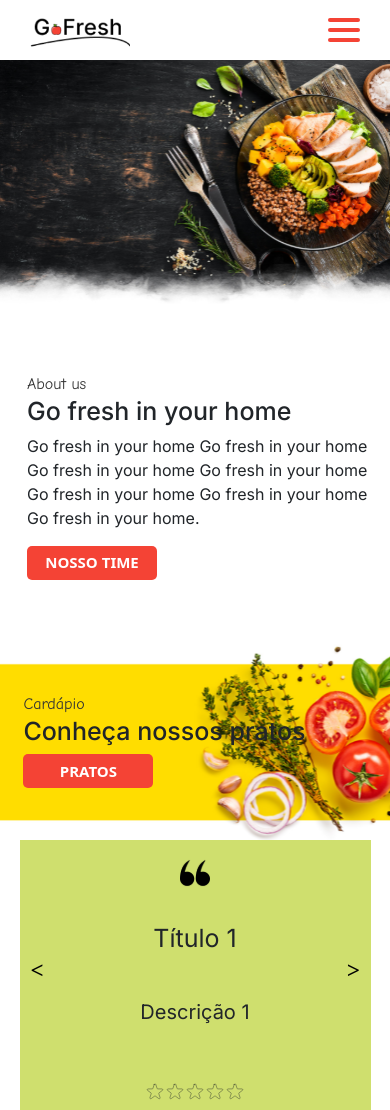
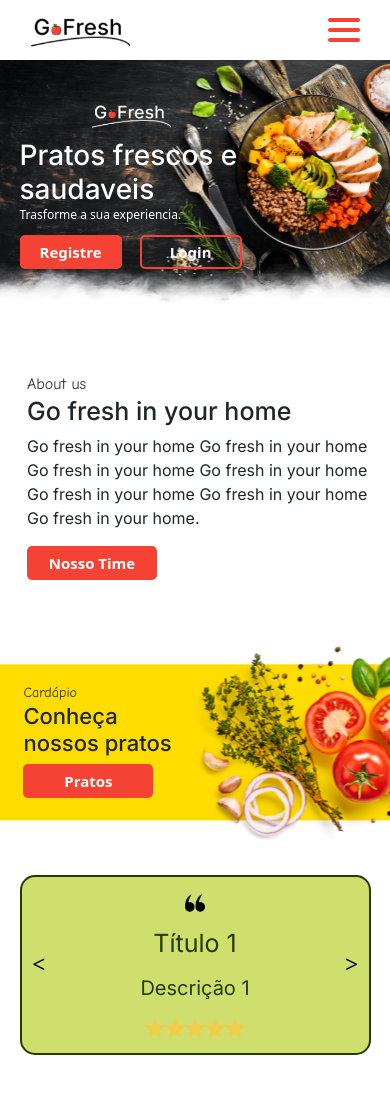
Before and after one commit to lucasdutradev/Gofresh, a React (Create React App) app: page / in a window 390 px wide. Built offline with nearby package versions, Linux system fonts and the light colour scheme; no server answers.

Commit message:
fix(CSS): Responsiviness Fixed

```diff
--- a/src/components/Button/style.js
+++ b/src/components/Button/style.js
@@ -6,11 +6,19 @@ export const ButtonRed = styled.button`
     border-radius: 5px;
     font-size: 15px;
     font-weight: 700;
-    background-color: #f44335;
-    color: #fff;
+    line-height: 0px;
+    background-color: var(--red);
+    border: 2px solid var(--red);
+    color: var(--white);
     width: 100%;
     max-width: 130px;
     min-height: 34px;
+    transition: 0.2s ease-in-out;
+
+    :hover {
+        background-color: transparent;
+        color: var(--red);
+    }
 
     @media screen and (min-width: 500px) {
         font-size: 17px;
--- a/src/components/Header/index.jsx
+++ b/src/components/Header/index.jsx
@@ -16,7 +16,10 @@ const Header = () => {
 
     return (
         <HeaderStyled>
+            <Link to="/">
                 <img src={Logo} alt="Logomarca" />
+            </Link>
+
             {localStorage.getItem("@Token") && (
                 <Link to="configuration">
                     <div className="containerUser">
--- a/src/components/Header/style.js
+++ b/src/components/Header/style.js
@@ -53,7 +53,7 @@ export const StyledBurger = styled.div`
 
     div {
         width: 32px;
-        height: 3.7px;
+        height: 4px;
         background-color: var(--red);
         border-radius: 10px;
         transform-origin: 0.5px;
--- a/src/components/ModalTeam/style.js
+++ b/src/components/ModalTeam/style.js
@@ -9,6 +9,7 @@ export const SectionModal = styled.section`
     height: 100%;
     position: fixed;
     z-index: 29;
+    overflow: auto;
     background-color: rgb(0, 0, 0, 9.5);
 `;
 
--- a/src/pages/Home/index.jsx
+++ b/src/pages/Home/index.jsx
@@ -5,16 +5,20 @@ import {
     SectionOurTeam,
     SectionFoods,
     SectionCarousel,
+    DivTextsBanner,
 } from "./style";
 import ImageOurTeam from "../../images/image-ourteam.svg";
 import ButtonDefault from "../../components/Button";
 import Symbol from "../../images/quotationMarks.svg";
 import { HomeContext } from "../../Providers/home";
 import { useContext } from "react";
-import RatingIcon from "../../components/RatingIcon";
+import YellowStar from "../../images/yellowStar.svg";
 import ModalTeam from "../../components/ModalTeam";
+import WhiteLogo from "../../images/whitelogo.png";
+import { useHistory } from "react-router-dom";
 
 const Home = () => {
+    const history = useHistory();
     const { rating, count, addCount, subCount, modal, setModal } =
         useContext(HomeContext);
 
@@ -23,7 +27,26 @@ const Home = () => {
             {modal && <ModalTeam />}
             <SectionHome>
                 <Header />
-                <DivBanner />
+                <DivBanner>
+                    <DivTextsBanner>
+                        <img src={WhiteLogo} alt="" />
+                        <h1>Pratos frescos e saudaveis</h1>
+                        <small>Trasforme a sua experiencia.</small>
+                        <div>
+                            <ButtonDefault
+                                onClick={() => history.push("/register")}
+                            >
+                                Registre
+                            </ButtonDefault>
+                            <button
+                                onClick={() => history.push("/login")}
+                                className="button-transparent"
+                            >
+                                Login
+                            </button>
+                        </div>
+                    </DivTextsBanner>
+                </DivBanner>
                 <SectionOurTeam>
                     <div className="left">
                         <img src={ImageOurTeam} alt="" />
@@ -43,7 +66,7 @@ const Home = () => {
                             </p>
                         </div>
                         <ButtonDefault onClick={() => setModal(true)}>
-                            NOSSO TIME
+                            Nosso Time
                         </ButtonDefault>
                     </div>
                 </SectionOurTeam>
@@ -51,7 +74,7 @@ const Home = () => {
                     <div>
                         <small>Cardápio</small>
                         <h2>Conheça nossos pratos</h2>
-                        <ButtonDefault>PRATOS</ButtonDefault>
+                        <ButtonDefault>Pratos</ButtonDefault>
                     </div>
                 </SectionFoods>
                 <SectionCarousel>
@@ -63,10 +86,10 @@ const Home = () => {
                             <p>{rating[count].description}</p>
                             <div className="stars">
                                 {[1, 2, 3, 4, 5].map((index) => (
-                                    <RatingIcon
+                                    <img
+                                        src={YellowStar}
+                                        alt="star"
                                         key={index}
-                                        index={index}
-                                        rating={rating}
                                     />
                                 ))}
                             </div>
--- a/src/pages/Home/style.js
+++ b/src/pages/Home/style.js
@@ -19,6 +19,11 @@ export const DivBanner = styled.div`
     background-position: bottom;
     background-size: cover;
     background-repeat: no-repeat;
+    padding-left: 5%;
+    display: flex;
+    flex-direction: column;
+    justify-content: center;
+    align-items: flex-start;
 
     @media screen and (min-width: 500px) {
         min-height: 350px;
@@ -44,6 +49,179 @@ export const DivBanner = styled.div`
     @media screen and (min-width: 1400px) {
         min-height: 740px;
         margin-bottom: 50px;
+    }
+`;
+
+export const DivTextsBanner = styled.div`
+    display: flex;
+    flex-direction: column;
+    justify-content: center;
+    align-items: center;
+    width: 60%;
+    height: 70%;
+
+    img {
+        width: 80px;
+    }
+    h1 {
+        width: 100%;
+        text-align: left;
+        font-size: 28px;
+        color: var(--white);
+        margin: 5% 0 0;
+    }
+    small {
+        width: 100%;
+        text-align: left;
+        font-size: 12px;
+        color: var(--white);
+        margin-bottom: 5%;
+    }
+
+    div {
+        display: flex;
+        justify-content: flex-start;
+        align-items: center;
+        width: 100%;
+    }
+
+    .button-transparent {
+        cursor: pointer;
+        border: none;
+        border-radius: 5px;
+        font-size: 15px;
+        font-weight: 700;
+        background-color: transparent;
+        color: var(--white);
+        border: 2px solid var(--red);
+        width: 100%;
+        max-width: 130px;
+        min-height: 34px;
+        margin-left: 8%;
+        transition: 0.2s ease-in;
+
+        :hover {
+            background-color: var(--red);
+            color: var(--white);
+        }
+    }
+
+    @media screen and (min-width: 500px) {
+        min-height: 350px;
+        width: 50%;
+
+        img {
+            width: 100px;
+        }
+        h1 {
+            font-size: 30px;
+        }
+        small {
+            font-size: 15px;
+        }
+        .button-transparent {
+            font-size: 17px;
+            max-width: 150px;
+            min-height: 40px;
+        }
+    }
+
+    @media screen and (min-width: 769px) {
+        min-height: 420px;
+
+        img {
+            width: 100px;
+        }
+        h1 {
+            font-size: 40px;
+        }
+        small {
+            font-size: 17px;
+        }
+
+        .button-transparent {
+            font-size: 21px;
+            max-width: 200px;
+            min-height: 50px;
+        }
+    }
+
+    @media screen and (min-width: 950px) {
+        img {
+            width: 130px;
+        }
+        h1 {
+            font-size: 45px;
+        }
+        small {
+            font-size: 19px;
+        }
+        min-height: 500px;
+    }
+
+    @media screen and (min-width: 1100px) {
+        min-height: 570px;
+
+        img {
+            width: 170px;
+        }
+        h1 {
+            font-size: 55px;
+        }
+        small {
+            font-size: 21px;
+        }
+    }
+
+    @media screen and (min-width: 1200px) {
+        min-height: 640px;
+        margin-bottom: 30px;
+
+        h1 {
+            font-size: 60px;
+        }
+    }
+
+    @media screen and (min-width: 1400px) {
+        min-height: 740px;
+        margin-bottom: 50px;
+
+        img {
+            width: 230px;
+        }
+        h1 {
+            font-size: 65px;
+        }
+        small {
+            font-size: 25px;
+        }
+
+        .button-transparent {
+            font-size: 24px;
+            max-width: 230px;
+            min-height: 57px;
+        }
+    }
+
+    @media screen and (min-width: 1600px) {
+        min-height: 740px;
+        margin-bottom: 50px;
+
+        img {
+            width: 230px;
+        }
+        h1 {
+            font-size: 75px;
+        }
+        small {
+            font-size: 28px;
+        }
+
+        .button-transparent {
+            font-size: 27px;
+            max-width: 250px;
+            min-height: 63px;
+        }
     }
 `;
 
@@ -192,14 +370,15 @@ export const SectionFoods = styled.section`
 
     small {
         font-family: "Comic Neue";
-        font-size: 16px;
+        font-size: 14px;
         color: var(--gray);
         text-align: left;
         width: 100%;
     }
 
     h2 {
-        font-size: 25px;
+        font-size: 22px;
+        width: 50%;
     }
 
     @media screen and (min-width: 500px) {
@@ -219,6 +398,7 @@ export const SectionFoods = styled.section`
 
         h2 {
             font-size: 30px;
+            width: 70%;
         }
     }
 
@@ -272,8 +452,10 @@ export const SectionCarousel = styled.section`
         justify-content: space-between;
         width: 90%;
         max-width: 800px;
-        min-height: 200px;
+        min-height: 180px;
         background-color: var(--lima);
+        border: 2px solid var(--green);
+        border-radius: 15px;
 
         .texts {
             display: flex;
@@ -281,16 +463,17 @@ export const SectionCarousel = styled.section`
             align-items: center;
             justify-content: space-around;
             width: 80%;
-            min-height: 270px;
+            min-height: 160px;
 
             img {
-                width: 30px;
+                width: 20px;
             }
 
             .stars {
                 display: flex;
                 align-items: center;
                 justify-content: space-around;
+
                 div {
                     width: 20px;
                 }
@@ -303,10 +486,14 @@ export const SectionCarousel = styled.section`
             h2 {
                 font-weight: 400;
                 font-size: 25px;
+                color: var(--green);
+                margin: 0;
             }
 
             p {
                 font-size: 20px;
+                color: var(--green);
+                margin: 0;
             }
         }
 
@@ -316,6 +503,7 @@ export const SectionCarousel = styled.section`
             width: 10%;
             color: var(--black);
             cursor: pointer;
+            margin: 0;
         }
     }
 
@@ -323,7 +511,19 @@ export const SectionCarousel = styled.section`
         min-height: 300px;
 
         .Carousel {
-            min-height: 250px;
+            min-height: 210px;
+
+            .texts {
+                min-height: 180px;
+            }
+
+            h3 {
+                text-align: center;
+                font-weight: 700;
+                width: 10%;
+                color: var(--black);
+                cursor: pointer;
+            }
         }
     }
 
@@ -337,5 +537,35 @@ export const SectionCarousel = styled.section`
 
     @media screen and (min-width: 950px) {
         min-height: 370px;
+
+        .Carousel {
+            min-height: 300px;
+            .texts {
+                min-height: 260px;
+
+                img {
+                    width: 30px;
+                }
+
+                .stars {
+                    div {
+                        width: 25px;
+                    }
+
+                    svg {
+                        width: 25px;
+                    }
+                }
+
+                h2 {
+                    font-weight: 400;
+                    font-size: 30px;
+                }
+
+                p {
+                    font-size: 25px;
+                }
+            }
+        }
     }
 `;
--- a/src/styles/index.jsx
+++ b/src/styles/index.jsx
@@ -43,7 +43,7 @@ export default createGlobalStyle`
     :root {
         --white: #FFFFFF;
         --red: #F44335;
-        --green: #1F3000;
+        --green: #263A00;
         --white-gray: #EEEEEE;
         --gray: #333333;
         --lima: #CFDF6E;
```
Also changed, not shown: src/images/whitelogo.png (added), src/images/yellowStar.svg (added). Lines whose indentation alone changed are shown as unchanged.
